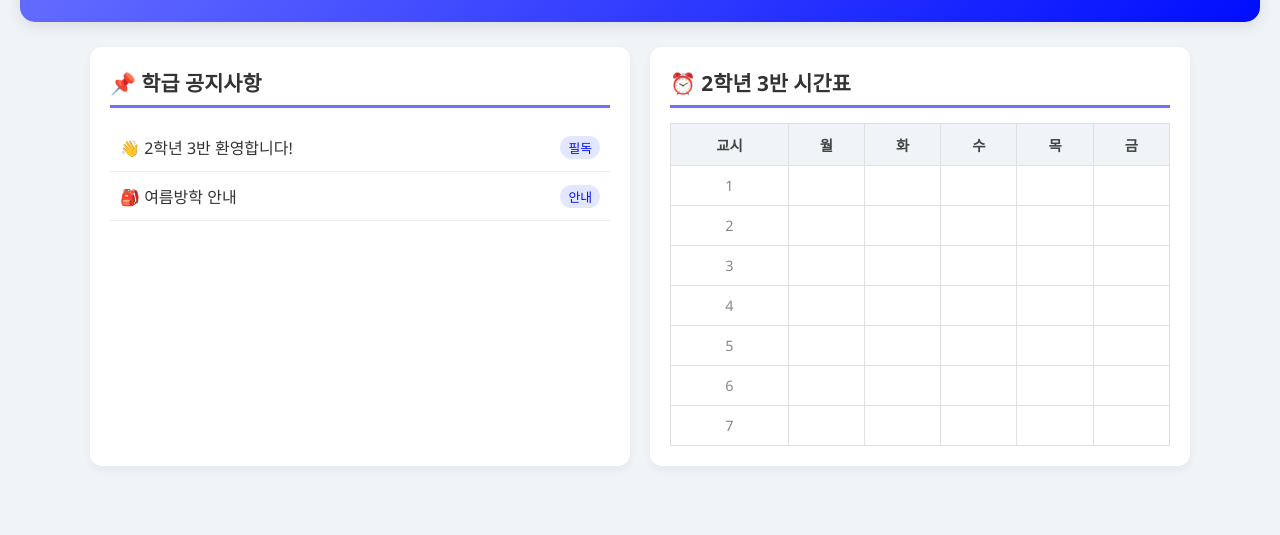
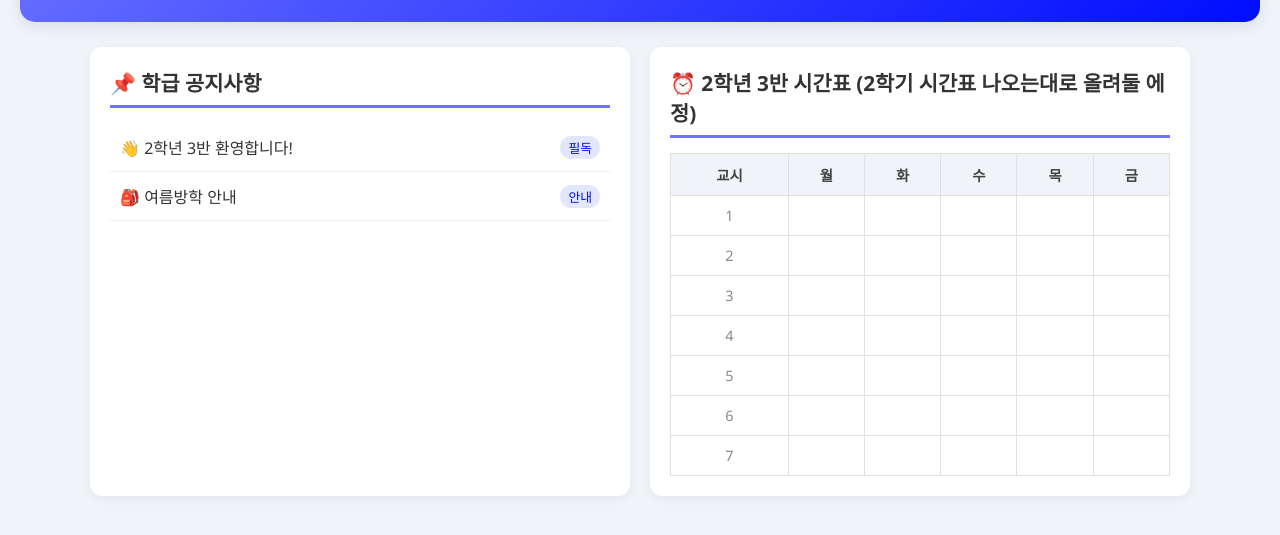
Before and after one commit to HOGYEONG813/-, a plain HTML site: page index.html in a window 1280 px wide. Shown: the part 123-658 px from the top of the page. Drawn offline with Linux system fonts and the light colour scheme.

Commit message:
Update index.html

```diff
--- a/index.html
+++ b/index.html
@@ -32,7 +32,7 @@
         </div>
 
         <div class="card">
-            <h2>⏰ 2학년 3반 시간표</h2>
+            <h2>⏰ 2학년 3반 시간표 (2학기 시간표 나오는대로 올려둘 에정)</h2>
             <table class="timetable">
                 <thead>
                     <tr>
```
